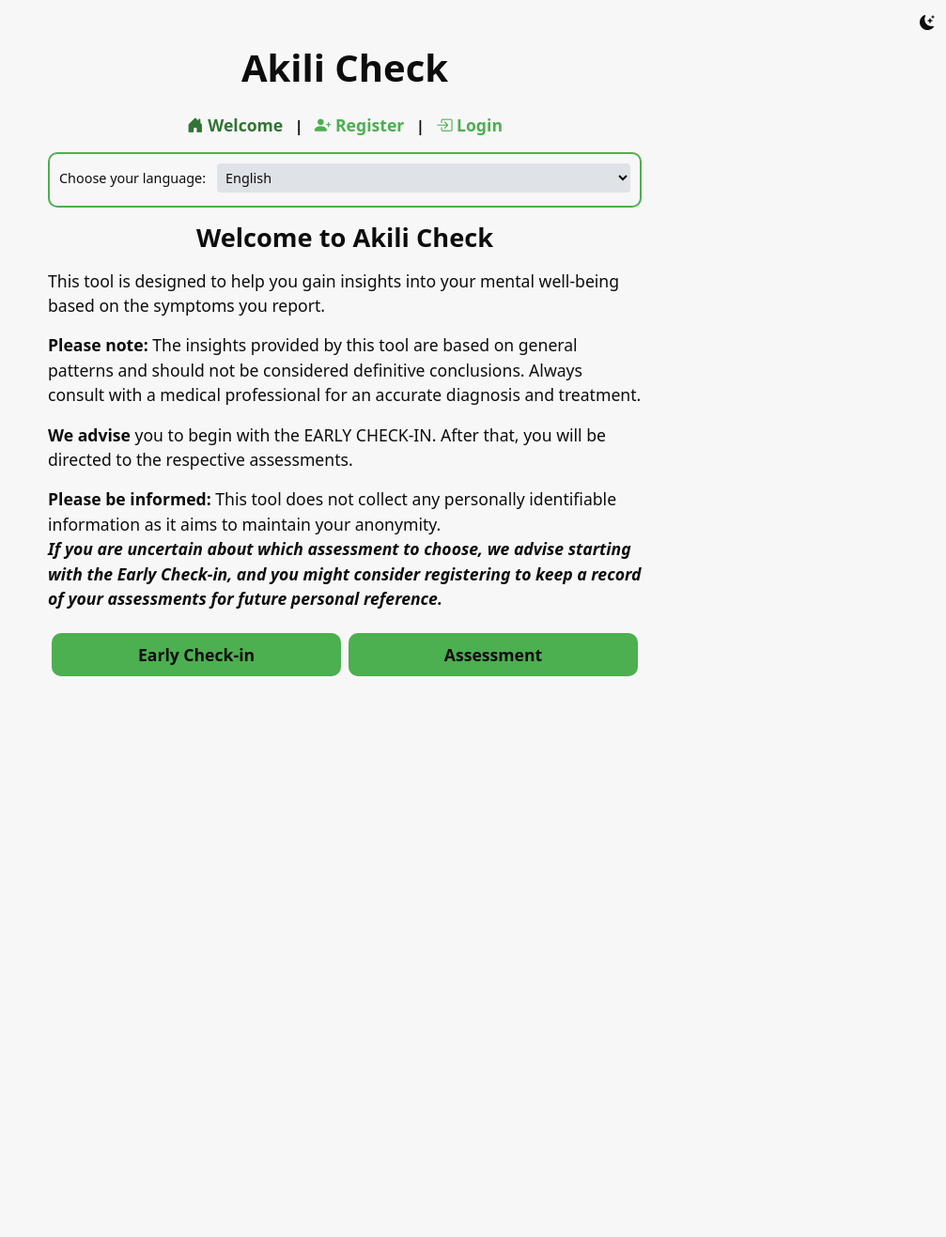
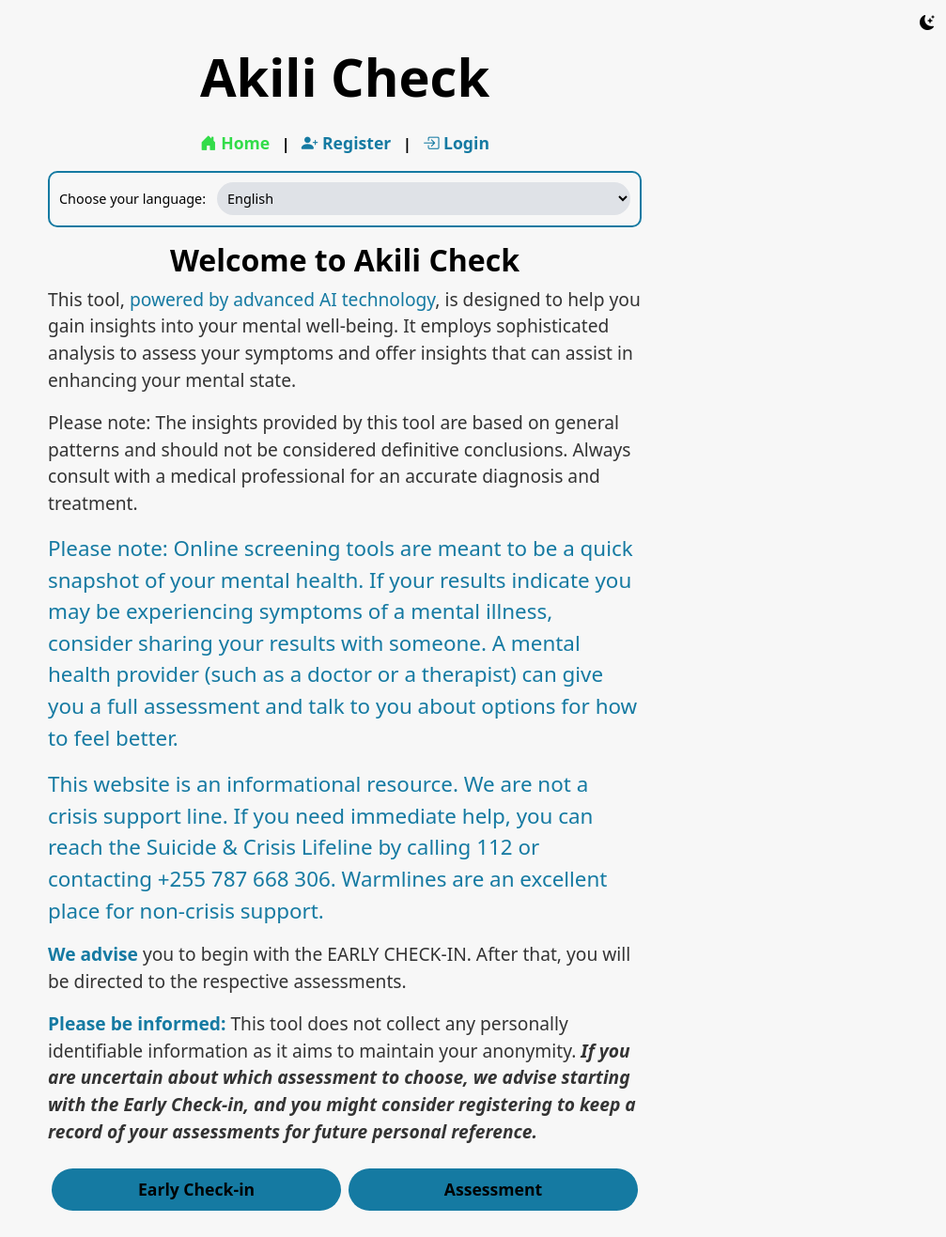
Before and after one commit to nyandajr/Afya_Check, a Flask app: page / in a window 1280 px wide. Shown: the whole page at 94% size, without its empty margins (273-1280 px from the left). Before the commit the page ends 720 px from the top, so only its background shows below. Run offline with Flask 3, Linux system fonts and the light colour scheme.

Commit message:
Updated Flask app with enhanced frontend and added AI functionalities.

```diff
--- a/flask/app/static/main.css
+++ b/flask/app/static/main.css
@@ -9,11 +9,13 @@
 
 .theme-light {
     --bg-color: rgb(247, 247, 247);
-    --primary-color: #4CAF50;
-    --primary-color-dark: #327434;
-    --white-color: rgb(14, 13, 13);
+    --primary-color: hsl(197, 77%, 36%);
+    --primary-color-dark: hsl(128, 71%, 53%);
+    --white-color: rgb(0, 0, 0);
     --input-bg-color: rgb(223, 226, 231);
     --input-border-color: #d1d1d1;
+    --primary-color-hover: hsl(197, 77%, 26%); /* reduced the lightness from 36% to 26% */
+
 }
 
 body {
@@ -31,16 +33,17 @@ body {
     padding: 0.6rem;
     border: none;
     cursor: pointer;
-    border-radius: 10px;
+    border-radius: 80px;
     font-size: 1.1rem;
     font-weight: bold;
     margin: 4px;
 }
 
 .custom-btn:hover {
-    background-color: var(--primary-color-dark);
-    color: var(--white-color);
+    background-color: var(--primary-color-hover);
+    color: white !important;
 }
+
 
 .custom-form-select {
     background-color: var(--input-bg-color);
@@ -57,12 +60,12 @@ body {
 .custom-form-select-sm {
     background-color: var(--input-bg-color);
     color: var(--white-color);
-    border: 1px solid var(--input-border-color);
+    border: 3px solid var(--input-border-color);
     font-size: 0.9rem;
     width: 100%;
-    padding: 5px;
+    padding: 7px;
     border: none;
-    border-radius: 4px;
+    border-radius: 46px;
     outline: none;
 }
 
@@ -85,11 +88,11 @@ body {
     border: 2px solid var(--primary-color);
     padding: 10px;
     border-radius: 10px;
-    margin: 4px 0px;
+    margin: 5px 0px;
 }
 
 .title {
-    font-size: 2.5rem;
+    font-size: 3.5rem;
     font-weight: bolder;
     margin: 24px 0px;
 }
@@ -175,6 +178,47 @@ input[type="checkbox"]:checked{
 #loading .fa-spinner {
     font-size: 30px;  /* Change as needed */
     margin-right: 10px; /* Space between spinner and text */
-    color: #008000; /* This is a standard green color */
+    color: #16b4db; /* This is a standard green color */
 
 }
+
+
+/* Add these classes to your CSS file */
+.main-heading {
+    font-size: 2rem;
+    font-weight: bold;
+    color: var(--primary-color-dark);
+}
+
+.main-text {
+    font-size: 1.2rem;
+    line-height: 1.5;
+    color: #333;  /* A shade of grey for better readability */
+}
+
+.bold-text {
+    font-weight: bold;
+}
+
+.disclaimer-text {
+    font-size: 0.9rem;
+    color: #555;  /* Slightly lighter grey for disclaimers */
+}
+
+.link:hover {
+    text-decoration: underline;
+}
+
+
+
+.highlighted-text {
+    font-size: 1.4rem; /* Adjust the size as per your requirement */
+    font-weight: 500;  /* This will make the font a bit bolder */
+    color: var(--primary-color);
+}
+
+
+.text-center .main-heading.bold-black-text {
+    color: black;
+    font-weight: bold;
+}
--- a/flask/app/templates/base.html
+++ b/flask/app/templates/base.html
@@ -22,7 +22,7 @@
 			<h1 class="title">Akili Check</h1>
 			<a href="{{url_for('index')}}" class="nv-link text {% if curr_page=='home' %}active{% endif %}">
 				<i class="bi bi-house-door-fill"></i>
-				{% if session['lang'] == "sw" %} Karibu {% else %} Welcome {% endif %}
+				{% if session['lang'] == "sw" %} Karibu {% else %} Home{% endif %}
 			</a>
 			<span class="mx-2 fw-bold">|</span>
 			{% if current_user.is_authenticated %}
--- a/flask/app/templates/checkin.html
+++ b/flask/app/templates/checkin.html
@@ -89,6 +89,9 @@
         </button>
     </div>
 </form>
+<!-- Predicted Condition Display Area -->
+<div id="predictedCondition" class="mb-3"></div>
+
 <div class="mb-3 border-green text rounded-5" id="results">
     {% if session['lang'] == "sw" %}
         Kulingana na dalili zako, tunapendekeza ufanye tathmini zifuatazo kwa tathmini kamili zaidi:
--- a/flask/app/templates/index.html
+++ b/flask/app/templates/index.html
@@ -2,7 +2,7 @@
 
 {% block content %}
 <div class="text-center">
-	<h3 class="subtitle my-3">
+    <h3 class="main-heading bold-black-text">
         {% if session['lang'] == "sw" %}
             Karibu Akili Check
         {% else %}
@@ -10,49 +10,63 @@
         {% endif %}
     </h3>
 </div>
-<div class="text">
+
+<div class="main-text">
     <p>
         {% if session['lang'] == "sw" %}
-			Zana hii imeundwa kukusaidia kuelewa afya yako ya akili kulingana na dalili unazopitia.
+            Zana hii, <span class="text-green">iliyoendeshwa na teknolojia ya AI</span>, imeundwa kukusaidia kuelewa afya yako ya akili. Inatumia uchambuzi wa hali ya juu kutathmini dalili zako na kutoa maoni yanayoweza kukusaidia kuboresha hali yako ya akili.
         {% else %}
-			This tool is designed to help you gain insights into your mental well-being based on the
-			symptoms you report.
+            This tool, <span class="text-green">powered by advanced AI technology</span>, is designed to help you gain insights into your mental well-being. It employs sophisticated analysis to assess your symptoms and offer insights that can assist in enhancing your mental state.
         {% endif %}
     </p>
+
     <p>
         {% if session['lang'] == "sw" %}
-			<strong>Tafadhali kumbuka</strong> kuwa ufahamu uliotolewa na zana hii unategemea mifumo ya
-			jumla na haipaswi kuchukuliwa kama hitimisho thabiti. Daima washauriane na mtaalamu wa
-			matibabu kwa utambuzi sahihi na matibabu.
+            Tafadhali kumbuka kuwa ufahamu uliotolewa na zana hii unategemea mifumo ya jumla na haipaswi kuchukuliwa kama hitimisho thabiti. Daima washauriane na mtaalamu wa matibabu kwa utambuzi sahihi na matibabu.
         {% else %}
-			<strong>Please note:</strong> The insights provided by this tool are based on general
-			patterns and should not be considered definitive conclusions. Always consult with a medical
-			professional for an accurate diagnosis and treatment.
+            Please note: The insights provided by this tool are based on general patterns and should not be considered definitive conclusions. Always consult with a medical professional for an accurate diagnosis and treatment.
         {% endif %}
     </p>
+
+   <!-- ... other code ... -->
+
+<!-- Disclaimer 1 -->
+<p class="disclaimer-text highlighted-text">
+    {% if session['lang'] == "sw" %}
+        <!-- Swahili translation for the text goes here -->
+    {% else %}
+        Please note: Online screening tools are meant to be a quick snapshot of your mental health. If your results indicate you may be experiencing symptoms of a mental illness, consider sharing your results with someone. A mental health provider (such as a doctor or a therapist) can give you a full assessment and talk to you about options for how to feel better.
+    {% endif %}
+</p>
+
+<!-- Disclaimer 2 -->
+<p class="disclaimer-text highlighted-text">
+    {% if session['lang'] == "sw" %}
+        <!-- Swahili translation for the text goes here -->
+    {% else %}
+        This website is an informational resource. We are not a crisis support line. If you need immediate help, you can reach the Suicide & Crisis Lifeline by calling 112 or contacting +255 787 668 306. Warmlines are an excellent place for non-crisis support.
+    {% endif %}
+</p>
+
+<!-- ... other code ... -->
+
     <p>
         {% if session['lang'] == "sw" %}
-			<strong>Tafadhali</strong> unashauriwa kuanza na tathmini ya awali kisha tathmini ya awali
-			itakupeleka kwenye tathmini zaidi kulingana na tathminiya awali.
+            <strong class="text-green">Tafadhali</strong> unashauriwa kuanza na tathmini ya awali kisha tathmini ya awali itakupeleka kwenye tathmini zaidi kulingana na tathminiya awali.
         {% else %}
-			<strong>We advise</strong> you to begin with the EARLY CHECK-IN. After that, you will be
-			directed to the respective assessments.
+            <strong class="text-green">We advise</strong> you to begin with the EARLY CHECK-IN. After that, you will be directed to the respective assessments.
         {% endif %}
     </p>
+
     <p>
         {% if session['lang'] == "sw" %}
-			<strong>Zingatia pia</strong> kwamba hatukusanyi taarifa binafsi kama majina yako, sehemu
-			unapoishi wala chochote kinachokutambua.
-			<i><b>ikiwa haujui nitathmini ipi ya  kuchagua, tunashauri uanze na Tathmini ya  wa Awali, na unaweza kufikiria kujisajili ili kuweka kumbukumbu ya vipimo vyako kwa ajili ya marejeo yako binafsi baadaye.</b></i>
-
+            <strong class="text-green">Zingatia pia</strong> kwamba hatukusanyi taarifa binafsi kama majina yako, sehemu unapoishi wala chochote kinachokutambua. <i><b>ikiwa haujui nitathmini ipi ya kuchagua, tunashauri uanze na Tathmini ya wa Awali, na unaweza kufikiria kujisajili ili kuweka kumbukumbu ya vipimo vyako kwa ajili ya marejeo yako binafsi baadaye.</b></i>
         {% else %}
-			<strong>Please be informed:</strong> This tool does not collect any personally identifiable
-			information as it aims to maintain your anonymity. <br>
-			<i><b>If you are uncertain about which assessment to choose, we advise starting with the Early Check-in, and you might consider registering to keep a record of your assessments for future personal reference.</b></i>
-
+            <strong class="text-green">Please be informed:</strong> This tool does not collect any personally identifiable information as it aims to maintain your anonymity. <i><b>If you are uncertain about which assessment to choose, we advise starting with the Early Check-in, and you might consider registering to keep a record of your assessments for future personal reference.</b></i>
         {% endif %}
     </p>
 </div>
+
 <div class="row mx-auto my-4">
     <a href="{{url_for('check_in')}}" class="col text-center custom-btn">
         {% if session['lang'] == "sw" %}
--- a/flask/app/templates/register.html
+++ b/flask/app/templates/register.html
@@ -9,7 +9,7 @@
     {% endif %}
 </div>
 <div class="mb-3">
-    <small class="text-warning">
+    <small style="font-weight: bold; color: hsl(197, 77%, 36%);">
         {% if session['lang'] == "sw" %}
             <strong>Onyo:</strong>
             Hatukusanyi taarifa binafsi.
@@ -21,6 +21,8 @@
         {% endif %}
     </small>
 </div>
+
+
 <div>
     {% for msg in get_flashed_messages() %}
         <div class="text-danger my-2 text-center">
--- a/flask/app/templates/results.html
+++ b/flask/app/templates/results.html
@@ -13,12 +13,15 @@
     {{res.result_text}}
 </div>
 <div id="loading" class="alert alert-warning p-2">
+
+
     <i class="fa fa-spinner fa-spin"></i>
     {% if session['lang'] == "sw" %}
         Inapakua...
     {% else %}
         Loading...
     {% endif %}
+
 </div>
 
 {% endblock content %}
--- a/flask/app/views.py
+++ b/flask/app/views.py
@@ -66,6 +66,8 @@ def check_in():
         return jsonify({"error": "You must select at least one symptom"})
 
     selected_language = "English"
+
+
     predicted_condition = get_predicted_condition(age, gender, selected_language, symptoms)
     recommended_assessments = get_recommended_assessment(predicted_condition)
     return jsonify(recommended_assessments)
@@ -81,7 +83,7 @@ def assessments():
 
     ass = [
         "ADHD", "Alcohol", "Anxiety", "Bipolar", "Depression",
-        "Dementia", "Drug", "OCD", "PSQ", "PTSD"
+        "Dementia", "Drug", "OCD", "PSQ", "PTSD",
     ]
     return render_template('assessments.html', title=title, ass=ass)
 
```
Also changed, not shown: flask/app/utils.py (+57 -29 lines), flask/instance/afya_check.db. Lines whose indentation alone changed are shown as unchanged.
